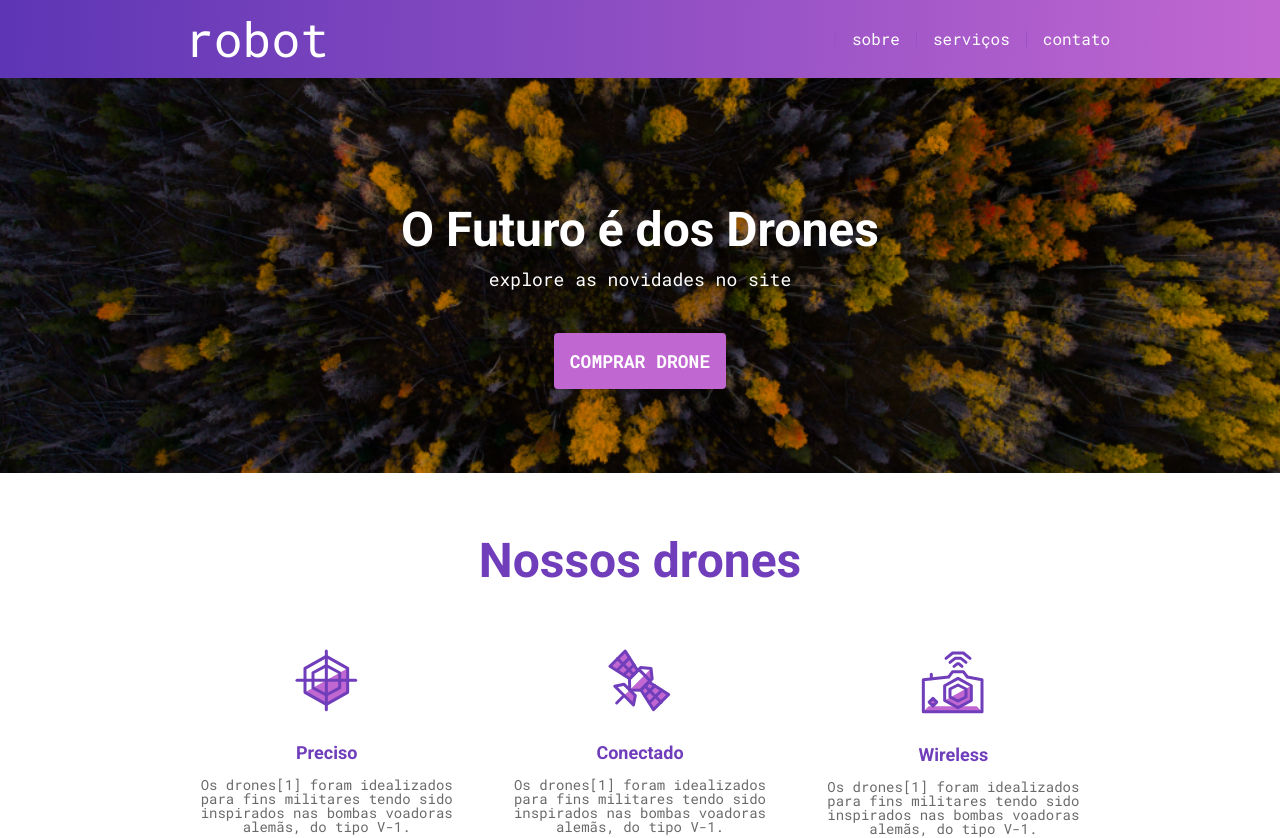
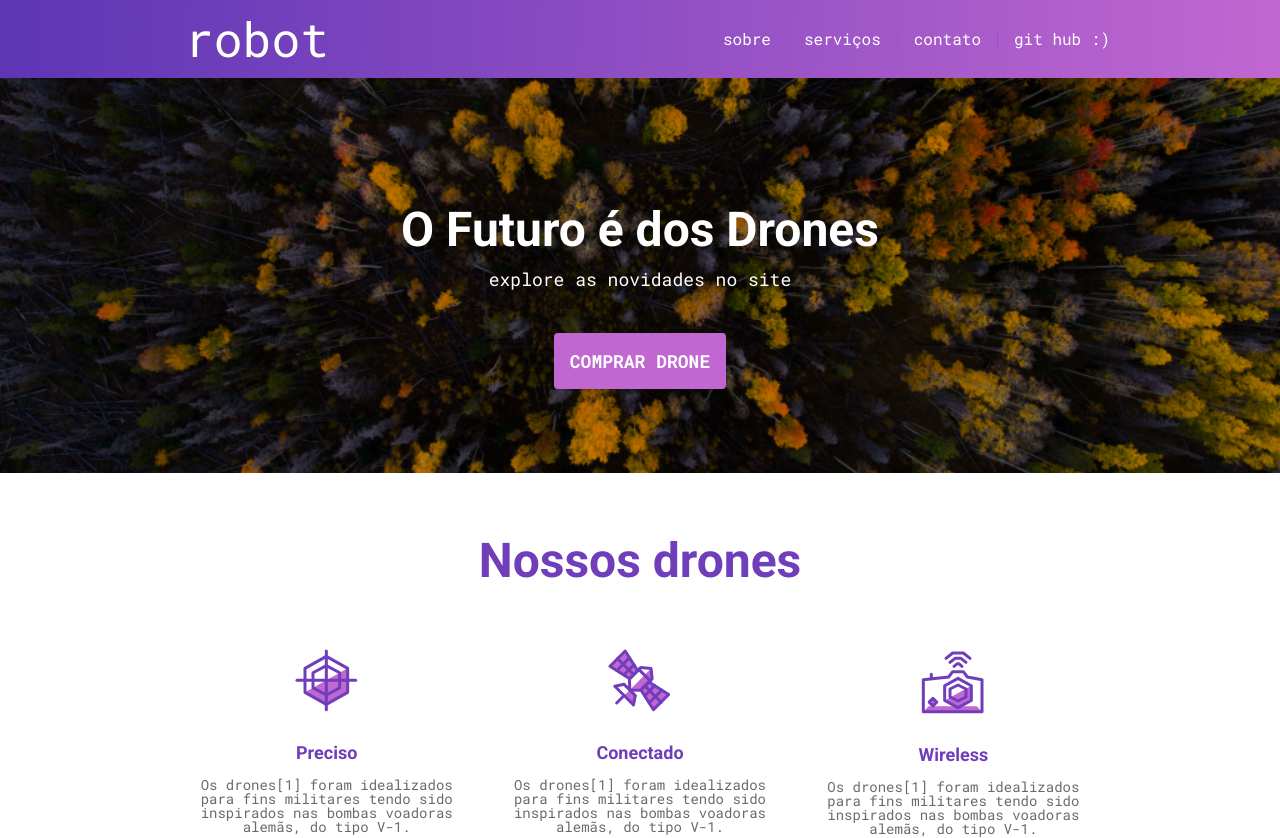
Before and after one commit to kiraiSky/robot-drones, a plain HTML site: page index.html in a window 1280 px wide. Drawn offline with Linux system fonts and the light colour scheme.

Commit message:
link para github

```diff
--- a/index.html
+++ b/index.html
@@ -27,6 +27,7 @@
           <a href="#">sobre</a>
           <a href="#">serviços</a>
           <a href="#">contato</a>
+          <a href="https://github.com/kiraiSky?tab=repositories">git hub :)</a>
         </nav>
       </div>
     </section>
```
